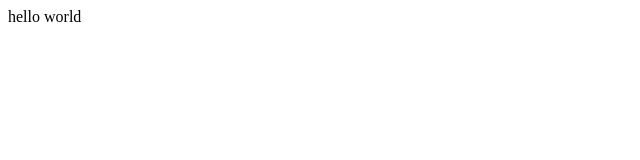
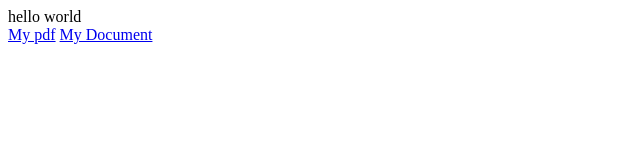
Before and after one commit to sruthik31894/web-traffic, a plain HTML site: page index.html in a window 1280 px wide. Shown: the whole page, without its empty margins (0-640 px from the left). Drawn offline with Linux system fonts and the light colour scheme.

Commit message:
Add files via upload

```diff
--- a/index.html
+++ b/index.html
@@ -23,5 +23,12 @@ j=d.createElement(s),dl=l!='dataLayer'?'&l='+l:'';j.async=true;j.src=
 height="0" width="0" style="display:none;visibility:hidden"></iframe></noscript>
 <!-- End Google Tag Manager (noscript) -->
     <div>hello world</div>
+
+        <a href="document.pdf">My pdf</a>
+        <a href="word.doc">My Document</a>
+
+
+
+
     </body>
 </html>
```
